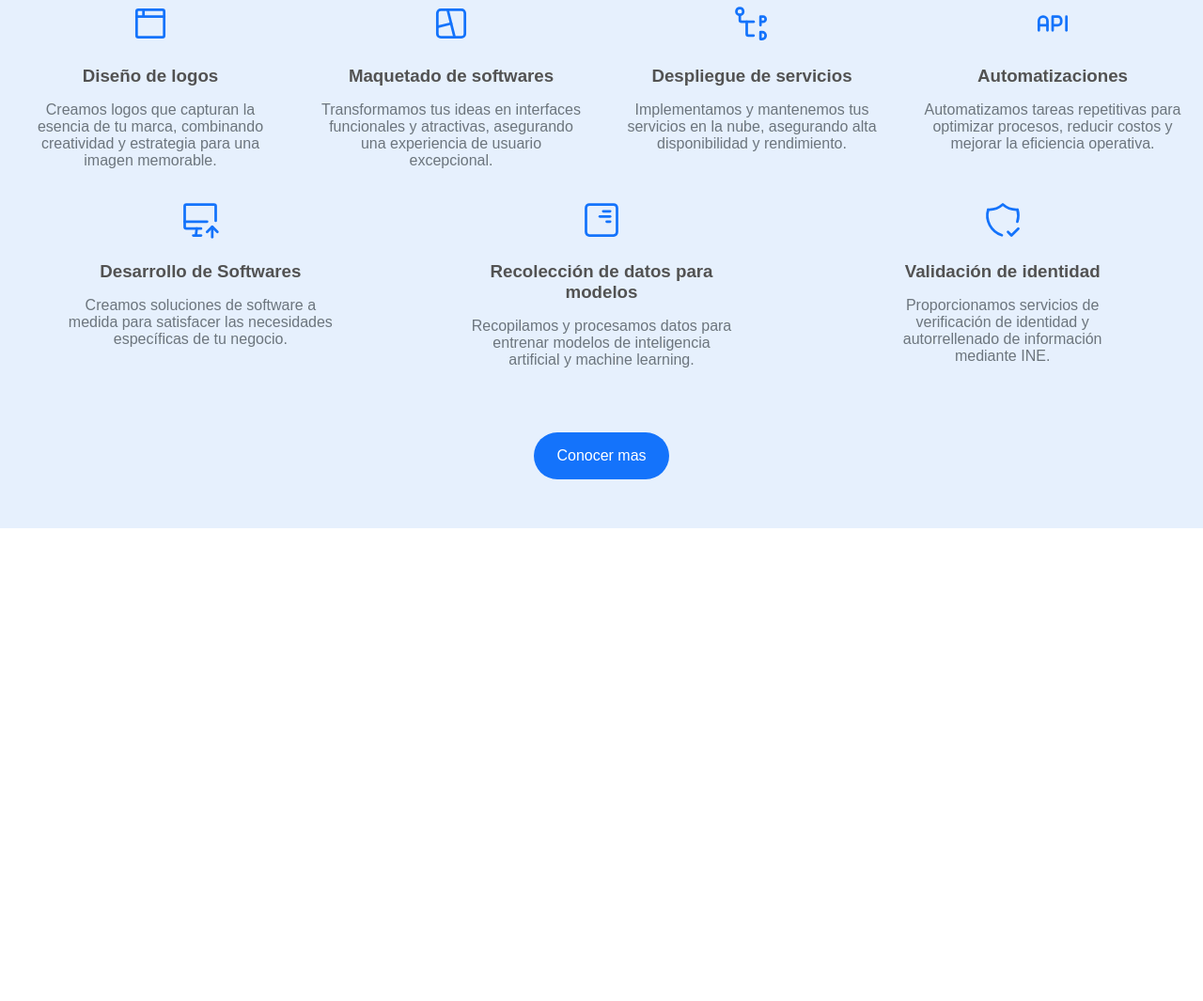
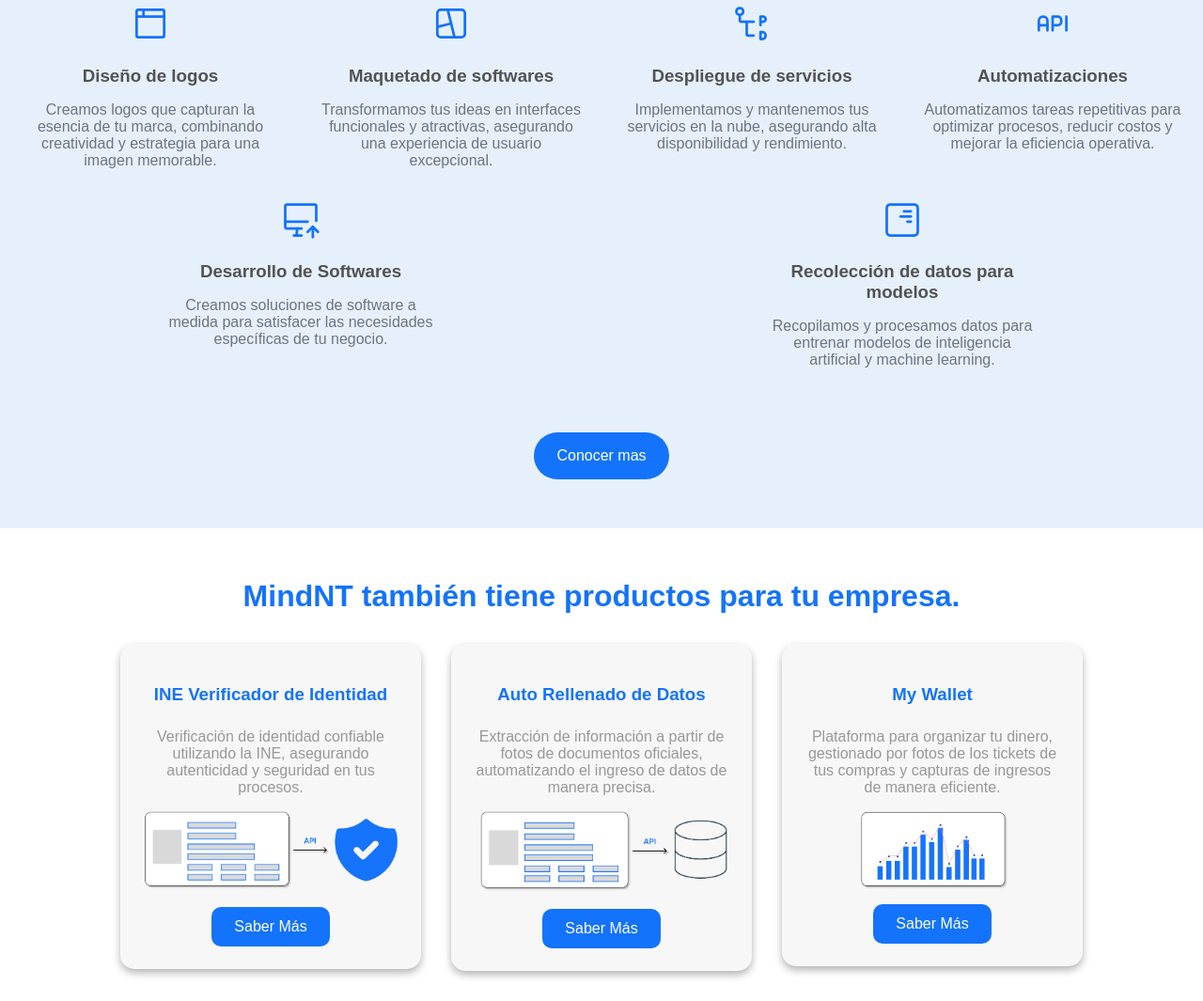
Before and after one commit to MindNT/MindNT_Webpage, a plain HTML site: page index.html in a window 1280 px wide. Shown: the part 2158-3223 px from the top of the page at 94% size. Before the commit the page ends 2720 px from the top, so only its background shows below. Drawn offline with Linux system fonts and the light colour scheme.

Commit message:
New section & gif

```diff
--- a/css/index.css
+++ b/css/index.css
@@ -796,3 +796,81 @@
   animation: estroboscopico1 0.8s infinite;
   animation-delay: 3s;
 }
+
+
+
+/* Productos Section Styles */
+.productos-section {
+  text-align: center;
+  padding: 2em 0;
+  background-color: #ffffff; /* Fondo ligero para destacar la sección */
+  padding: 2em 10%; /* Añadido padding para los bordes */
+  box-sizing: border-box; /* Asegura que el padding no afecte al ancho total */
+}
+
+.productos-title {
+  color: #1473fb;
+  font-size: 2em;
+  margin-bottom: 1em;
+  text-align: center;
+}
+
+.productos-sub {
+  color: #999797;
+  font-size: 16px;
+  margin-bottom: 1em;
+  text-align: center;
+}
+
+.productos-container {
+  display: flex;
+  justify-content: space-between;
+  align-items: flex-start;
+  gap: 2em; /* Espacio entre las tarjetas */
+}
+
+.producto-card {
+  background-color: #f7f7f7;
+  border-radius: 15px;
+  box-shadow: 0 4px 8px rgba(0, 0, 0, 0.3);
+  padding: 1.5em;
+  text-align: center;
+  flex: 1; /* Para que las tarjetas ocupen el mismo espacio */
+  display: flex;
+  flex-direction: column;
+  justify-content: space-between;
+}
+
+.producto-title {
+  color: #1473fb;
+  margin-bottom: 0.5em;
+}
+
+.producto-description {
+  color: #999797;
+  font-size: 1em;
+  margin-bottom: 1em;
+}
+
+.producto-gif {
+  width: 100%;
+  height: auto;
+  border-radius: 10px;
+  margin-bottom: 1em;
+}
+
+.producto-button {
+  background-color: #1473fb;
+  color: white;
+  border: none;
+  padding: 0.75em 1.5em;
+  font-size: 1em;
+  cursor: pointer;
+  transition: background-color 0.3s ease;
+  border-radius: 10px;
+  align-self: center; /* Centrar el botón horizontalmente */
+}
+
+.producto-button:hover {
+  background-color: #055ada;
+}
--- a/index.html
+++ b/index.html
@@ -65,6 +65,7 @@
           </div>
         </div>
     </section>
+
     <div class="button-bar">
         <button class="blue-button">Innovación</button>
         <button class="blue-button">Diseño</button>
@@ -77,7 +78,6 @@
         <h2 class="experience-title">MindNT Experience</h2>
         <p class="experience-description">Diseñamos nuestros softwares y web como si nosotros fuesemos los usuarios finales.</p>
     </div>
-
 
     <div class="content-section">
         <div class="text-column-barra">
@@ -209,9 +209,6 @@
         </div>
     </div>
 
-
-    <div class="server-section">
-
     <div class="section-content">
       <div class="text-column">
           <h2 class="title-blue">Calidad de Diseño UI</h2>
@@ -261,7 +258,6 @@
           <img src="images/video2.gif" alt="Descripción del GIF" class="rounded-gif">
       </div>
     </div>
-
 
     <div class="section-content">
       <div class="animation-column">
@@ -516,7 +512,6 @@
 
     </div>
 
-
     <div class="services-section">
       <h1 class="services-title">Nuestros Servicios</h1>
       <div class="row">
@@ -591,15 +586,6 @@
               <h3 class="service-title">Recolección de datos para modelos</h3>
               <p class="service-description">Recopilamos y procesamos datos para entrenar modelos de inteligencia artificial y machine learning.</p>
           </div>
-            <div class="service-column">
-                <svg xmlns="http://www.w3.org/2000/svg" class="icon icon-tabler icon-tabler-shield-check" width="44" height="44" viewBox="0 0 24 24" stroke-width="1.5" stroke="#1473fb" fill="none" stroke-linecap="round" stroke-linejoin="round">
-                    <path stroke="none" d="M0 0h24v24H0z" fill="none"/>
-                    <path d="M11.46 20.846a12 12 0 0 1 -7.96 -14.846a12 12 0 0 0 8.5 -3a12 12 0 0 0 8.5 3a12 12 0 0 1 -.09 7.06" />
-                    <path d="M15 19l2 2l4 -4" />
-                </svg>
-                <h3 class="service-title">Validación de identidad</h3>
-                <p class="service-description">Proporcionamos servicios de verificación de identidad y autorrellenado de información mediante INE.</p>
-            </div>
       </div>
 
       <div class="button-section">
@@ -607,6 +593,32 @@
       </div>
     </div>
 
+    <div class="productos-section">
+      <h1 class="productos-title">MindNT también tiene productos para tu empresa.</h1>
+      <div class="productos-container">
+        <div class="producto-card">
+          <h3 class="producto-title">INE Verificador de Identidad</h3>
+          <p class="producto-description">Verificación de identidad confiable utilizando la INE, asegurando autenticidad y seguridad en tus procesos.</p>
+          <img src="images/product1.png" alt="GIF del INE Verificador de Identidad" class="producto-gif">
+          <button class="producto-button">Saber Más</button>
+        </div>
+        <div class="producto-card">
+          <h3 class="producto-title">Auto Rellenado de Datos</h3>
+          <p class="producto-description">Extracción de información a partir de fotos de documentos oficiales, automatizando el ingreso de datos de manera precisa.</p>
+          <img src="images/product2.png" alt="GIF del Auto Rellenado de Datos" class="producto-gif">
+          <button class="producto-button">Saber Más</button>
+        </div>
+        <div class="producto-card">
+          <h3 class="producto-title">My Wallet</h3>
+          <p class="producto-description">Plataforma para organizar tu dinero, gestionado por fotos de los tickets de tus compras y capturas de ingresos de manera eficiente.</p>
+          <img src="images/product3.png" alt="GIF del My Wallet" class="producto-gif" >
+          <button class="producto-button">Saber Más</button>
+        </div>
+      </div>
+    </div>
+
+
+
 
 
 </main>
```
Also changed, not shown: images/product1.png (added), images/product2.png (added), images/product3.png (added), 2 other files. Lines whose indentation alone changed are shown as unchanged.
